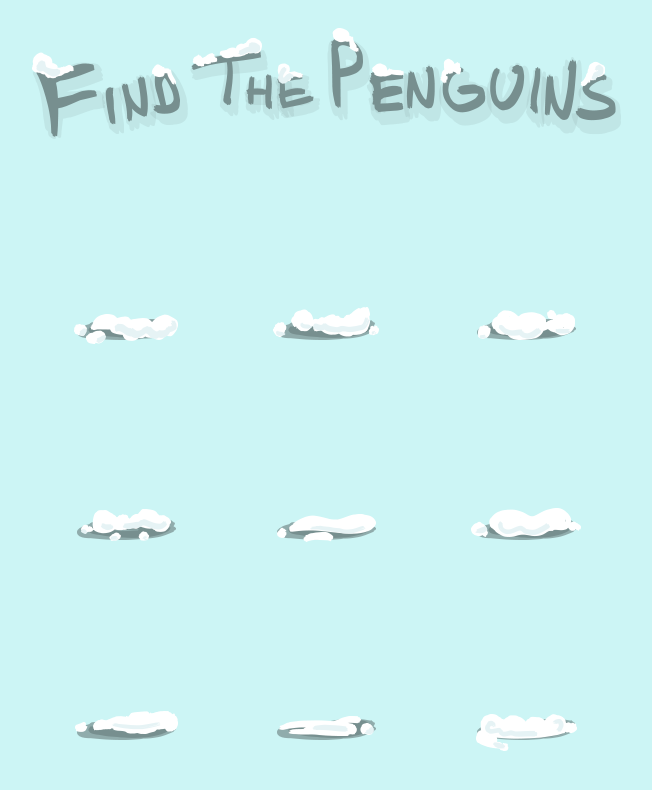
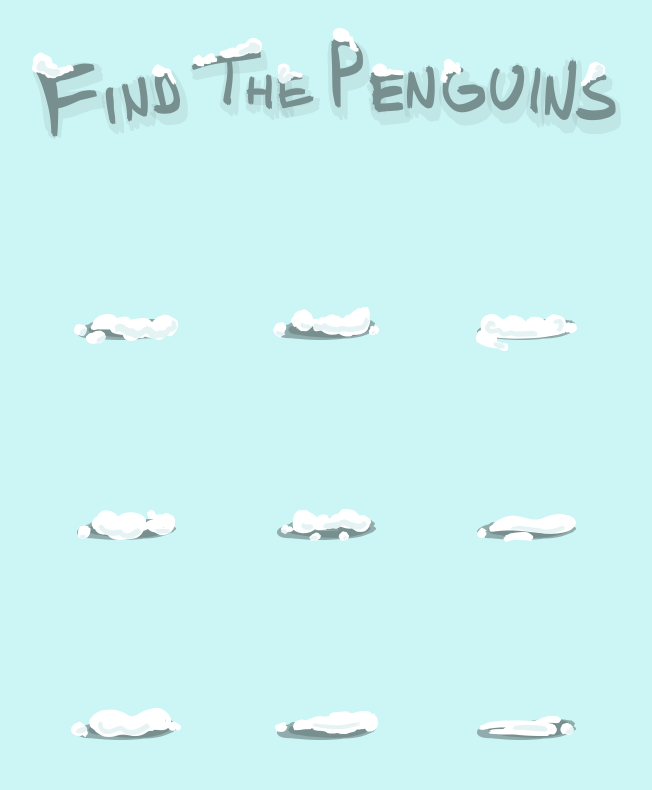
Before and after one commit to b-bly/css_penguins, a plain HTML site: page index.html in a window 1280 px wide. Shown: the whole page, without its empty margins (314-966 px from the left). Drawn offline with Linux system fonts and the light colour scheme.

Commit message:
Added random appearance of yeti

```diff
--- a/script.js
+++ b/script.js
@@ -1,6 +1,16 @@
 $(document).ready( function() {
     console.log('jqeury sourced');
     //This code will run after your page loads
+    var penguinClass = '.penguin';
+    penguinClass += Math.floor(Math.random()*8);
+    var randPenguin = $(penguinClass);
+
+    var yeti = $('.yeti');
+
+    //insert yeti before randPenguin
+    yeti.insertBefore(randPenguin);
+    //remove yeti
+    yeti.remove;
 
     $(".yeti").mousedown(function() {
         alert("Yaaaarrrr!");
--- a/styles.css
+++ b/styles.css
@@ -64,15 +64,17 @@ body {
     float: left;
     background-image:url('mound_8.png');
 }
-.penguin1:hover {
-    background-image:url('mound_1.png');
-    cursor: pointer;
-}
 .yeti {
     width: 200px;
     height: 200px;
     float: left;
     background-image:url('mound_9.png');
+}
+
+.penguin1:hover {
+    background-image:url('mound_1.png');
+    cursor: pointer;
+
 }
 .penguin2:hover {
     background-image:url('mound_2.png');
```
